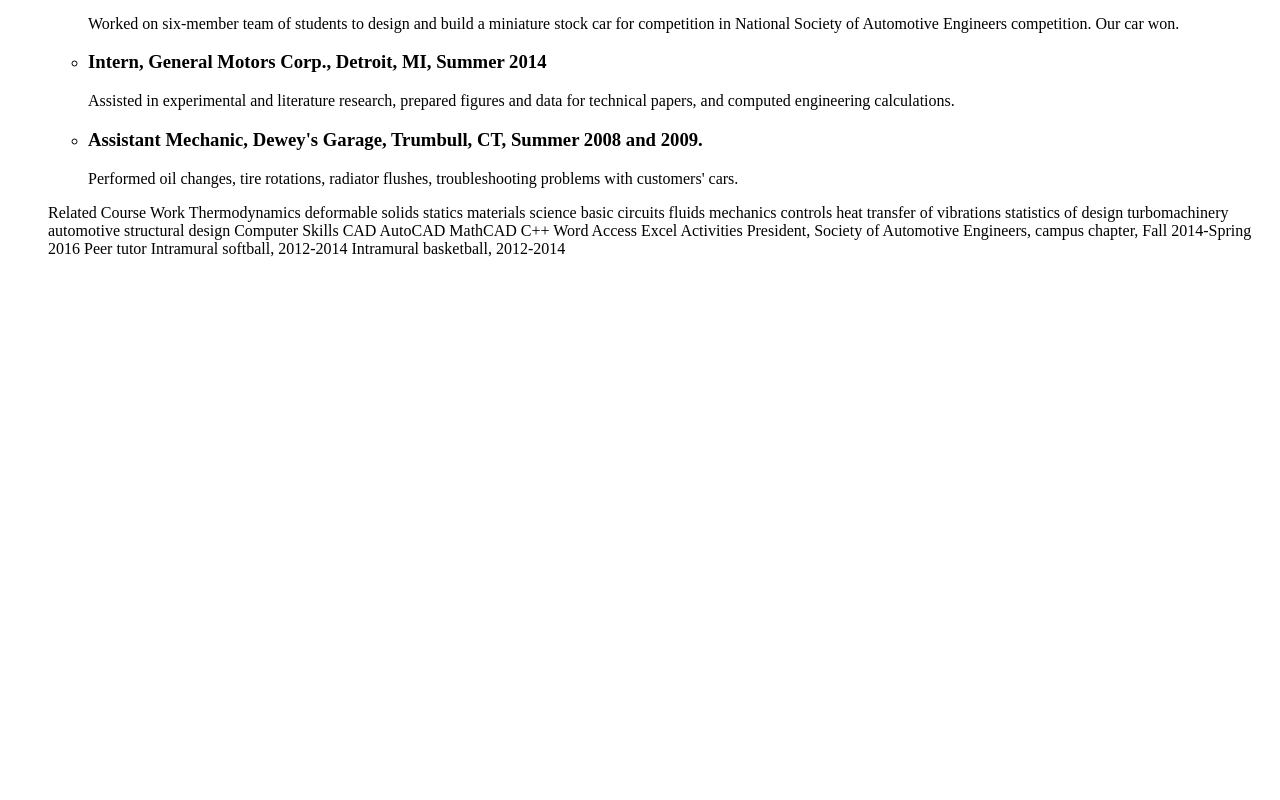
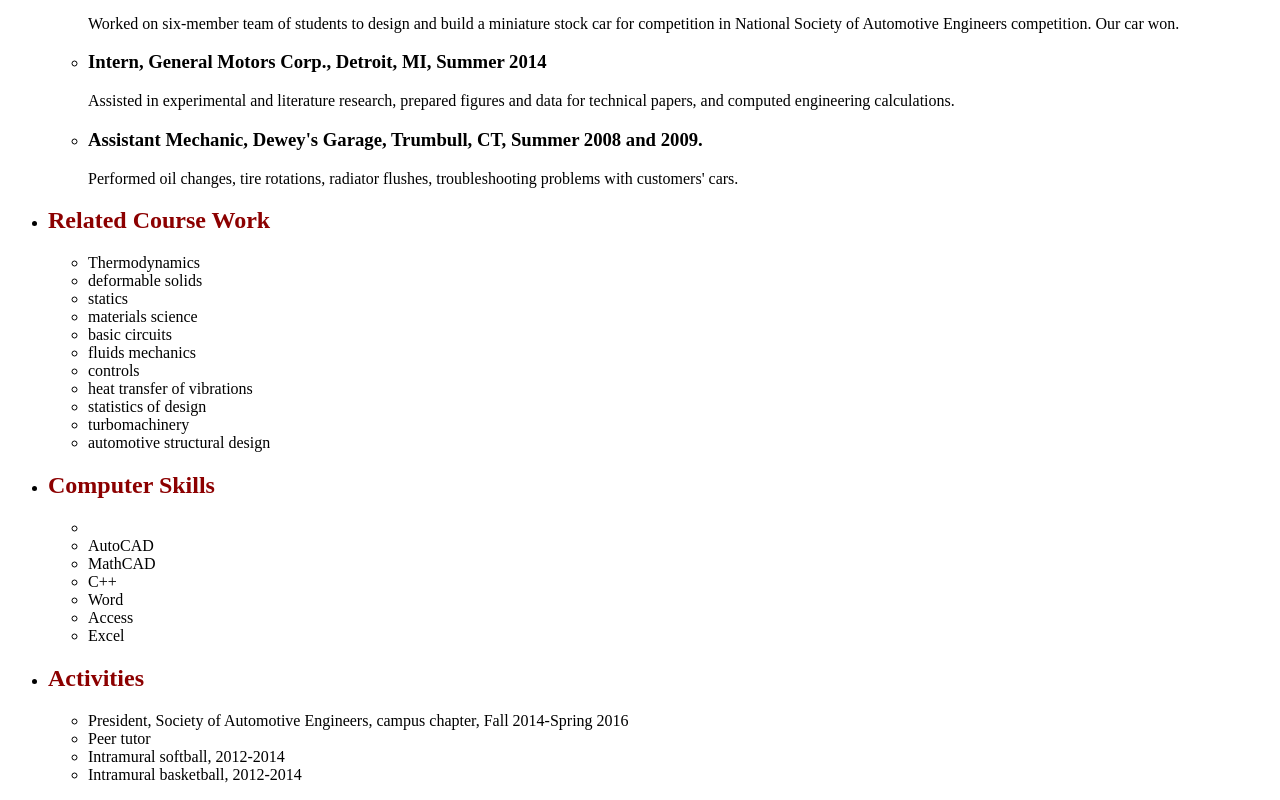
Before and after one commit to Katie159184/Html-Exercise-4-Lists, a plain HTML site: page nested-list-resume.html in a window 1280 px wide. Shown: the part 672-1472 px from the top of the page. Before the commit the page ends 946 px from the top, so only its background shows below. Drawn offline with Linux system fonts and the light colour scheme.

Commit message:
all lists finished

```diff
--- a/nested-list-resume.html
+++ b/nested-list-resume.html
@@ -54,31 +54,37 @@
         <p>Performed oil changes, tire rotations, radiator flushes, troubleshooting problems with customers' cars.</p>
         </li>
     </ul>
-Related Course Work
-Thermodynamics
-deformable solids
-statics
-materials science
-basic circuits
-fluids mechanics
-controls
-heat transfer of vibrations
-statistics of design
-turbomachinery
-automotive structural design
-Computer Skills
-CAD
-AutoCAD
-MathCAD
-C++
-Word
-Access
-Excel
-Activities
-President, Society of Automotive Engineers, campus chapter, Fall 2014-Spring 2016
-Peer tutor
-Intramural softball, 2012-2014
-Intramural basketball, 2012-2014
+        <li><h2 style="color: rgb(140,0,0)">Related Course Work</h2></li>
+    <ul>
+        <li>Thermodynamics</li>
+        <li>deformable solids</li>
+        <li>statics</li>
+        <li>materials science</li>
+        <li>basic circuits</li>
+        <li>fluids mechanics</li>
+        <li>controls</li>
+        <li>heat transfer of vibrations</li>
+        <li>statistics of design</li>
+        <li>turbomachinery</li>
+        <li>automotive structural design</li>
+    </ul>
+        <li><h2 style="color: rgb(140,0,0)">Computer Skills</h2></li>
+    <ul>
+        <li><CAD/li>
+        <li>AutoCAD</li>
+        <li>MathCAD</li>
+        <li>C++</li>
+        <li>Word</li>
+        <li>Access</li>
+        <li>Excel</li>
+    </ul>
+        <li><h2 style="color: rgb(140,0,0)">Activities</h2></li>
+    <ul>
+        <li>President, Society of Automotive Engineers, campus chapter, Fall 2014-Spring 2016</li>
+        <li>Peer tutor</li>
+        <li>Intramural softball, 2012-2014</li>
+        <li>Intramural basketball, 2012-2014</li>
+    </ul>
 </ul>
 </body>
 </html>
```
